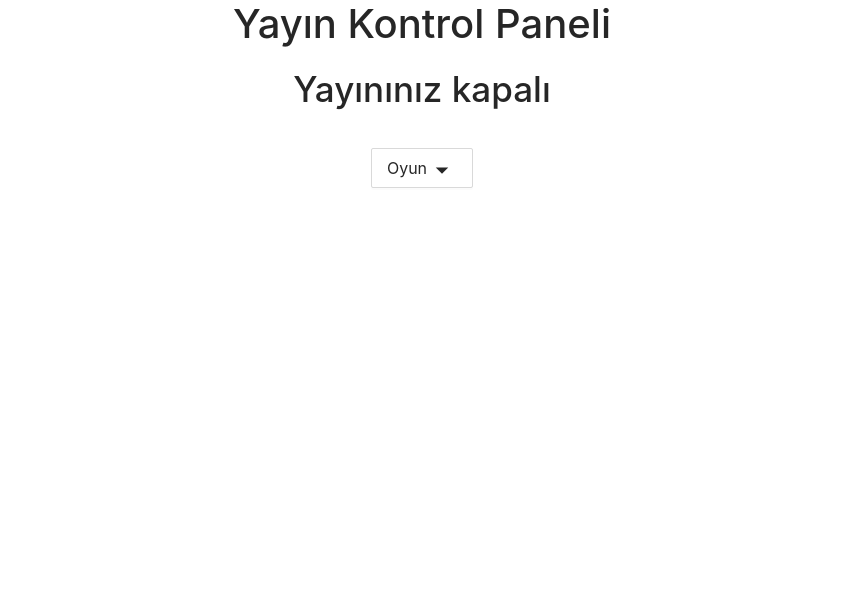
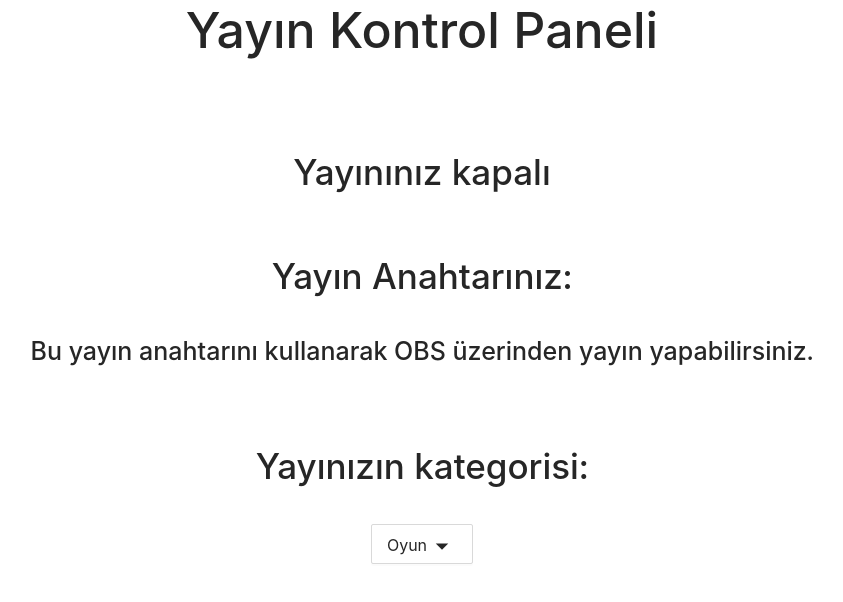
Before and after one commit to Harques/StreamingPlatform, a React (Create React App) app in the folder BitirmeTezi/ClientApp/: page /dashboard in a window 1280 px wide. Shown: the top 602 px of the page, without its empty margins (218-1061 px from the left). Built offline with nearby package versions, Linux system fonts and the light colour scheme.

Commit message:
Update Dashboard.tsx

```diff
--- a/BitirmeTezi/ClientApp/src/components/Dashboard.tsx
+++ b/BitirmeTezi/ClientApp/src/components/Dashboard.tsx
@@ -43,10 +43,31 @@ class Dashboard extends React.Component<MyProps, MyState> {
         return(
             <>
             <Row style={{ width: "100%", justifyContent: "center" }}>
-              <h2>Yayın Kontrol Paneli</h2>
+              <h1>Yayın Kontrol Paneli</h1>
+            </Row>
+            <br/>
+            <br/>
+            <br/>
+            <Row  style={{ width: "100%", justifyContent: "center" }} >
+              {this.state.stream ? (<h3>Yayınınız açık</h3>) : (<h3>Yayınınız kapalı</h3>)}
+            </Row>
+            <br/>
+            <br/>
+            <Row  style={{ width: "100%", justifyContent: "center" }} >
+                {this.state.stream ? <h5>OBS'ten yayınınızı durdurduktan sonra bu sayfanın güncellenmesi biraz zaman alacaktır.</h5>:<h3>Yayın Anahtarınız: {localStorage.getItem("key")}</h3>}
             </Row>
             <Row  style={{ width: "100%", justifyContent: "center" }} >
-              {this.state.stream ? (<h3>Yayınınız açık</h3>) : (<h3>Yayınınız kapalı</h3>)}
+                {this.state.stream ? <h5>Lütfen sayfayı kapatmayınız.</h5>:""}
+            </Row>
+            <br/>
+            <Row  style={{ width: "100%", justifyContent: "center" }} >
+                {this.state.stream ? <h3></h3>:<h5>Bu yayın anahtarını kullanarak OBS üzerinden yayın yapabilirsiniz.</h5>}
+            </Row>
+            <br/>
+            <br/>
+            <br/>
+            <Row  style={{ width: "100%", justifyContent: "center" }} >
+              {this.state.stream ? (<h3></h3>) : (<h3>Yayınızın kategorisi:</h3>)}
             </Row>
             <Row
               style={{
@@ -64,6 +85,10 @@ class Dashboard extends React.Component<MyProps, MyState> {
                 </Dropdown>
               </div>)}
             </Row>
+            <br/>
+            <br/>
+            <br/>
+            <br/>
             </>
         )
     }
```
